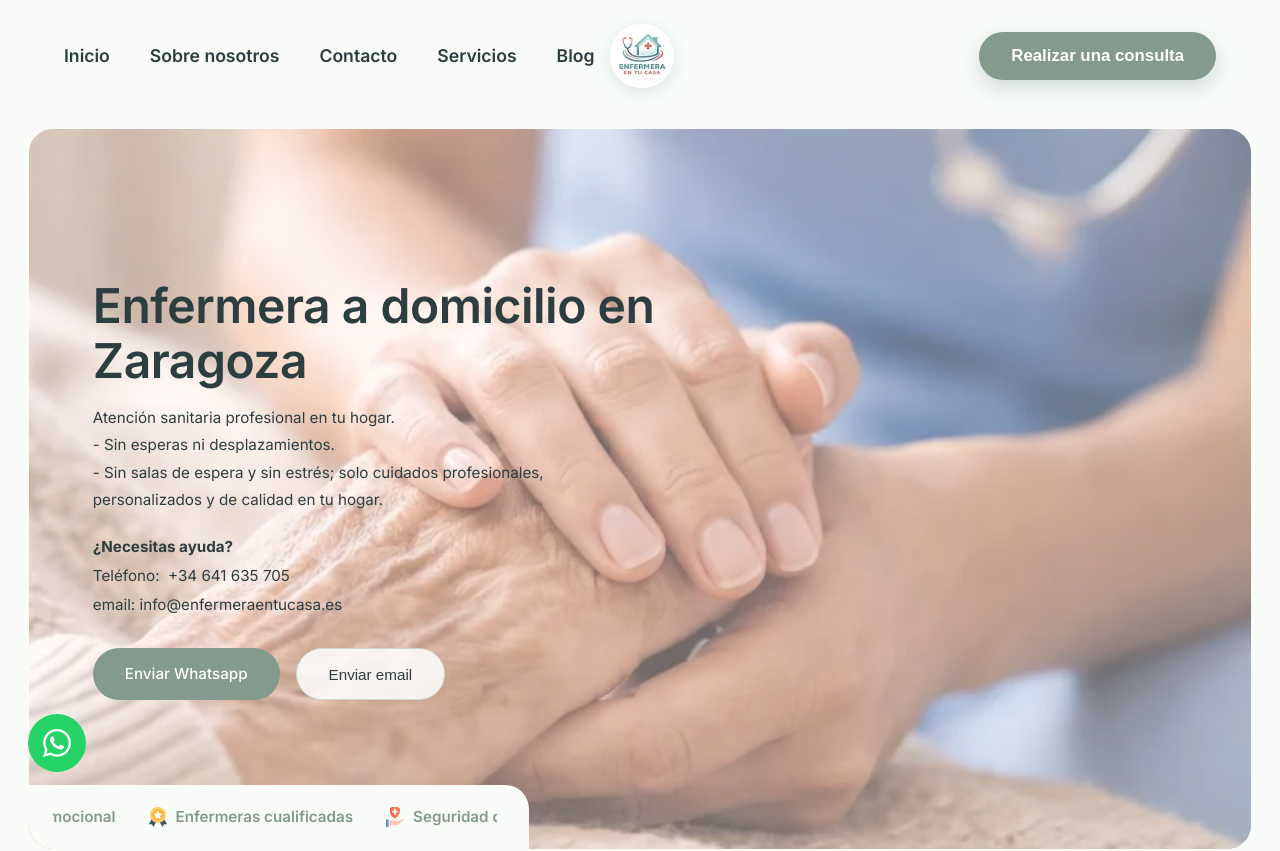
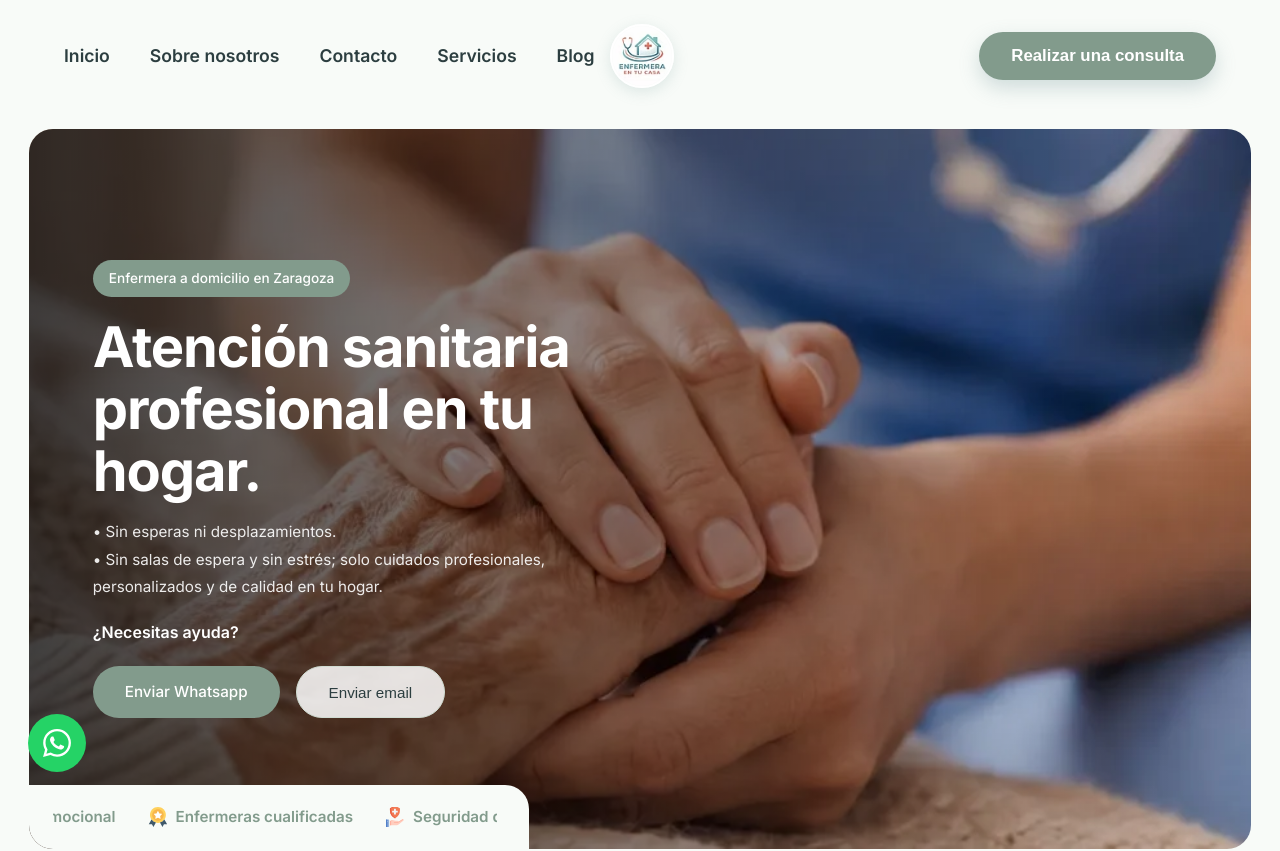
Before and after one commit to lauraenfermea/enfermeraentucasa, a Next.js app: page / in a window 1280 px wide. Shown: the top 851 px of the page. Built offline with nearby package versions, Linux system fonts and the light colour scheme; a web font is replaced by a local one.

Commit message:
feat: dark overlay hero with white text matching design reference

```diff
--- a/src/app/globals.css
+++ b/src/app/globals.css
@@ -199,7 +199,7 @@
   .hero-overlay {
     position: absolute;
     inset: 0;
-    background: rgba(255, 255, 255, 0.45);
+    background: linear-gradient(180deg, rgba(0,0,0,0.15) 0%, rgba(0,0,0,0.65) 100%);
     z-index: 1;
   }
   .hero-content {
@@ -207,7 +207,7 @@
     z-index: 2;
     padding: 1.5rem;
     padding-bottom: 5.5rem;
-    color: var(--text-main);
+    color: white;
     width: 100%;
   }
   .hero-badge {
@@ -221,30 +221,28 @@
   }
   .hero-title {
     font-family: var(--font-sans);
-    font-size: clamp(1.8rem, 5vw, 3rem);
-    line-height: 1.15;
-    font-weight: 600;
-    color: var(--text-main);
+    font-size: clamp(2rem, 6vw, 3.5rem);
+    line-height: 1.1;
+    font-weight: 700;
+    color: white;
     margin-bottom: 1rem;
-    letter-spacing: -0.01em;
+    letter-spacing: -0.02em;
   }
   .hero-text {
     font-size: 0.95rem;
     line-height: 1.8;
-    color: var(--text-main);
+    color: rgba(255,255,255,0.9);
     margin-bottom: 1.25rem;
-    max-width: 560px;
+    max-width: 520px;
+    list-style: none;
+    padding: 0;
   }
-  .hero-text p { margin: 0; }
-  .hero-contact {
-    font-size: 0.95rem;
-    line-height: 1.9;
-    color: var(--text-main);
-    margin-bottom: 0.5rem;
-  }
-  .hero-contact a {
-    color: var(--text-main);
-    text-decoration: none;
+  .hero-text li { margin: 0; }
+  .hero-help {
+    font-size: 1rem;
+    font-weight: 600;
+    color: white;
+    margin-bottom: 1.25rem;
   }
   .hero-btn {
     border: none;
@@ -296,7 +294,7 @@
       width: 60%;
     }
     .hero-overlay {
-      background: rgba(255, 255, 255, 0.40);
+      background: linear-gradient(90deg, rgba(0,0,0,0.75) 0%, rgba(0,0,0,0.35) 60%, transparent 100%);
     }
   }
 
--- a/src/components/Hero.jsx
+++ b/src/components/Hero.jsx
@@ -27,25 +27,22 @@
             initial={{ opacity: 0, y: 30 }}
             animate={{ opacity: 1, y: 0 }}
             transition={{ duration: 0.8 }}
-            style={{ maxWidth: '650px' }}
+            style={{ maxWidth: '600px' }}
           >
+            <div className="hero-badge">Enfermera a domicilio en Zaragoza</div>
+
             <h1 className="hero-title">
-              Enfermera a domicilio en Zaragoza
+              Atención sanitaria profesional en tu hogar.
             </h1>
 
-            <div className="hero-text">
-              <p>Atención sanitaria profesional en tu hogar.</p>
-              <p>- Sin esperas ni desplazamientos.</p>
-              <p>- Sin salas de espera y sin estrés; solo cuidados profesionales, personalizados y de calidad en tu hogar.</p>
-            </div>
+            <ul className="hero-text">
+              <li>• Sin esperas ni desplazamientos.</li>
+              <li>• Sin salas de espera y sin estrés; solo cuidados profesionales, personalizados y de calidad en tu hogar.</li>
+            </ul>
 
-            <div className="hero-contact">
-              <p><strong>¿Necesitas ayuda?</strong></p>
-              <p>Teléfono: &nbsp;<span>+34 641 635 705</span></p>
-              <p>email: <a href="mailto:info@enfermeraentucasa.es">info@enfermeraentucasa.es</a></p>
-            </div>
+            <p className="hero-help">¿Necesitas ayuda?</p>
 
-            <div style={{ display: 'flex', gap: '1rem', flexWrap: 'wrap', marginTop: '1.75rem' }}>
+            <div style={{ display: 'flex', gap: '1rem', flexWrap: 'wrap' }}>
               <motion.a
                 href="https://wa.me/34641635705"
                 target="_blank"
```
